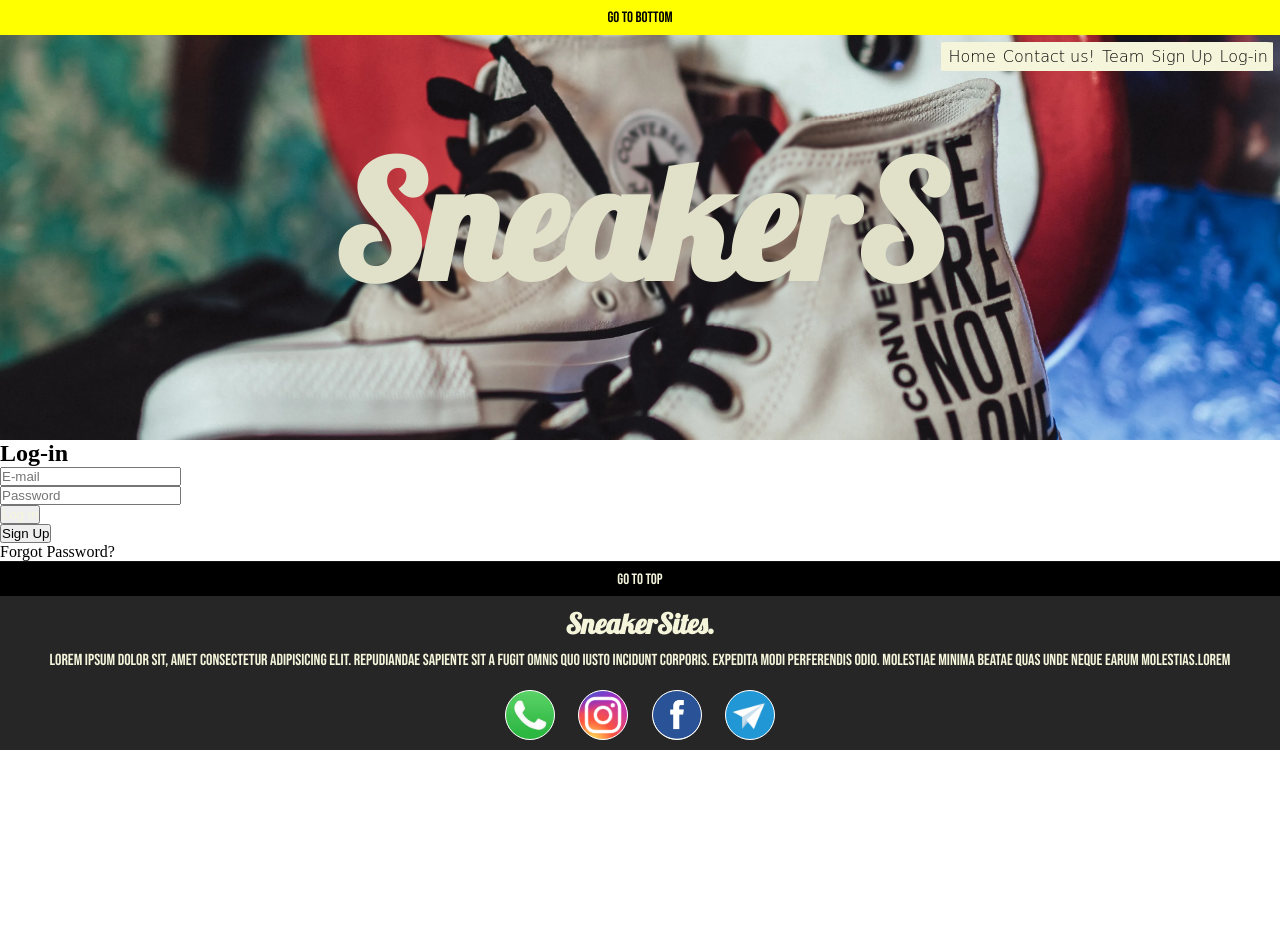
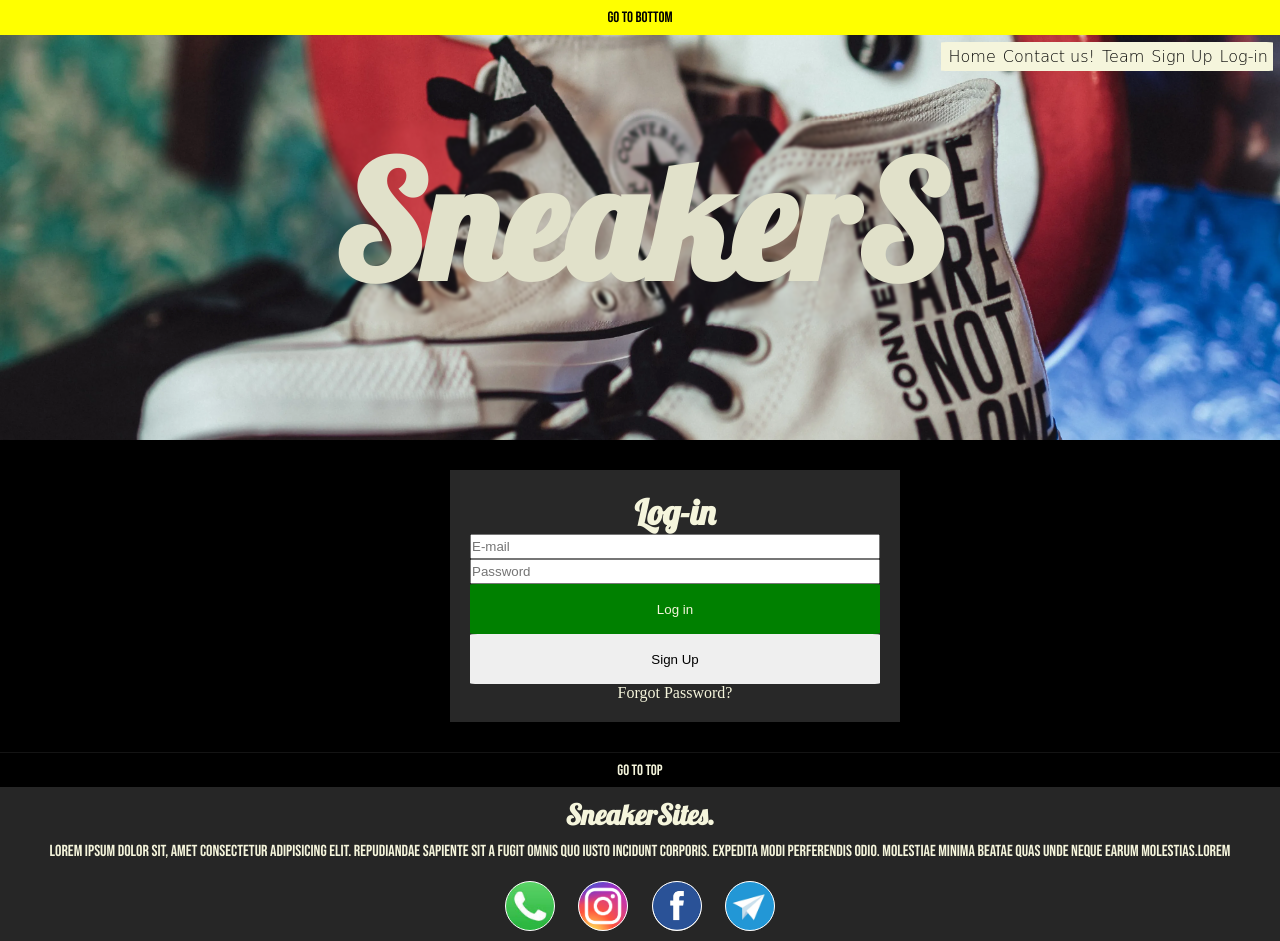
Before and after one commit to agustinurien/preentrega2-urienagustin, a plain HTML site: page pages/Log-in.html in a window 1280 px wide. Before the commit the page ends 800 px from the top, so only its background shows below. Drawn offline with Linux system fonts and the light colour scheme; a web font is replaced by a local one.

Commit message:
se estilo la pag de log in

```diff
--- a/css/style.css
+++ b/css/style.css
@@ -435,3 +435,45 @@ height: 30px;
     display: inline-block;
     width: 82%;
 }
+
+.fondoL{
+    background-color: rgb(0, 0, 0);
+    color: beige;
+    text-align: center;
+    padding: 30px 450px;
+}
+
+.bloqueL{
+    display: inline-block;
+    background-color: rgb(40, 40, 40);
+    padding: 20px;
+    width: 450px;
+}
+
+.bloqueL h2{
+    font-family: 'Lobster', cursive;
+    font-size: 35px;
+}
+
+.bloqueL ul li{
+    display: block;
+    width: 100%;
+}
+
+.bloqueL ul li input{
+    display: block;
+    width: 100%;
+    height: 25px;
+}
+
+.bloqueL ul li button{
+    display: block;
+    width: 100%;
+    height: 50px;
+    border: 1px;
+    border-radius: 2%;
+}
+
+.btnLogin{
+    background-color: green;
+}
```
